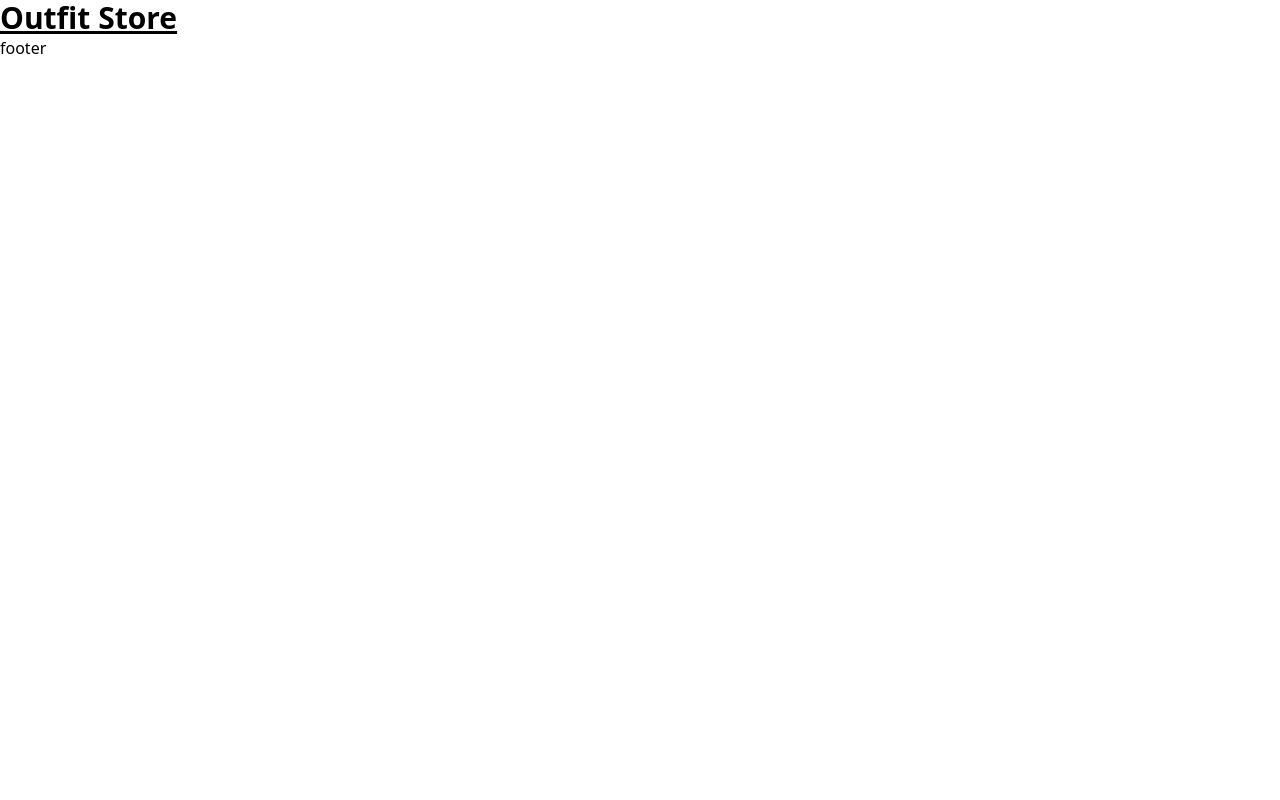
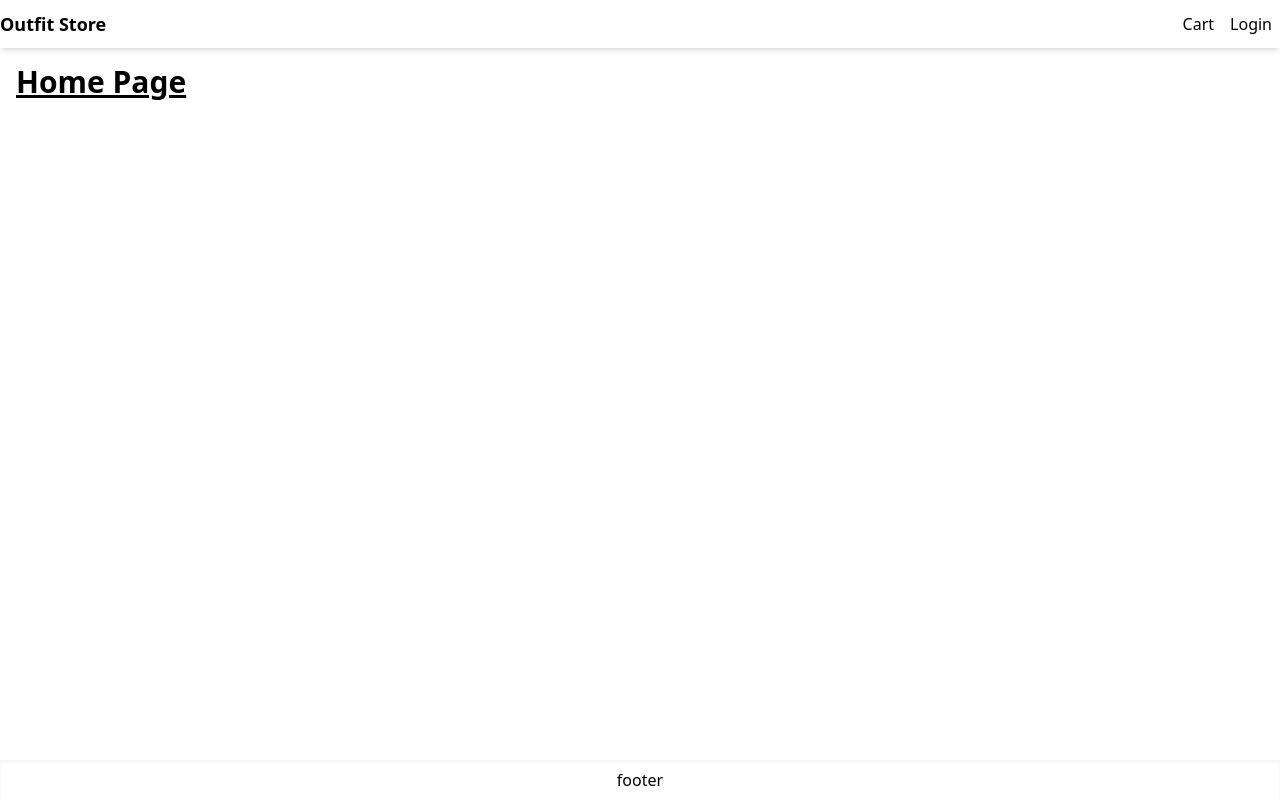
Before and after one commit to colincode7/outfit-store, a Next.js app: page / in a window 1280 px wide. Built offline with nearby package versions, Linux system fonts and the light colour scheme.

Commit message:
setting basic config of header and footer

```diff
--- a/components/Layout.tsx
+++ b/components/Layout.tsx
@@ -1,23 +1,40 @@
 import Head from "next/head";
+import Link from "next/link";
+
 import React from "react";
 
-const Layout = ({children}:any) => {
+const Layout = ({title, children}:any) => {
     return(
-        <div>
-            <header>
-            <Head>
-                <title>Outfit Store</title>
+        <>
+          <Head>
+                <title>{title ? title + '- Outfit Clothes':'Outfit Clothes'}</title>
                 <meta name="description" content="store of clothes"/>
                 <link rel="icon" href="/ecommerce2.ico"/>
             </Head>
+         <div className="flex min-h-screen  flex-col justify-between">
+            <header>
+                <nav className="flex h-12 justify-between shadow-md items-center">
+                    <Link href="/">
+                        <p className="text-lg font-bold">Outfit Store</p>
+                    </Link>
+                    <div className="flex">
+                    <Link href="/cart">
+                        <p className="p-2">Cart</p>
+                    </Link>
+                    <Link href="/login">
+                       <p className="p-2">Login</p>
+                    </Link>
+                    </div>
+                </nav>
             </header>
-            <main>
-            {children}
+            <main className="container m-auto mt-4 px-4">
+              {children}
             </main>
-            <footer>
+            <footer className="flex h-10 justify-center items-center shadow-inner">
                 footer
             </footer>
         </div>
+        </>
     )
 }
 
--- a/pages/index.tsx
+++ b/pages/index.tsx
@@ -3,7 +3,7 @@
 export default function Home() {
   return (
     <>
-     <h1 className="text-3xl font-bold underline">Outfit Store</h1>
+     <h1 className="text-3xl font-bold underline">Home Page</h1>
     </>
   )
 }
```
Also changed, not shown: .eslintrc.json, tutorial.txt (added).
